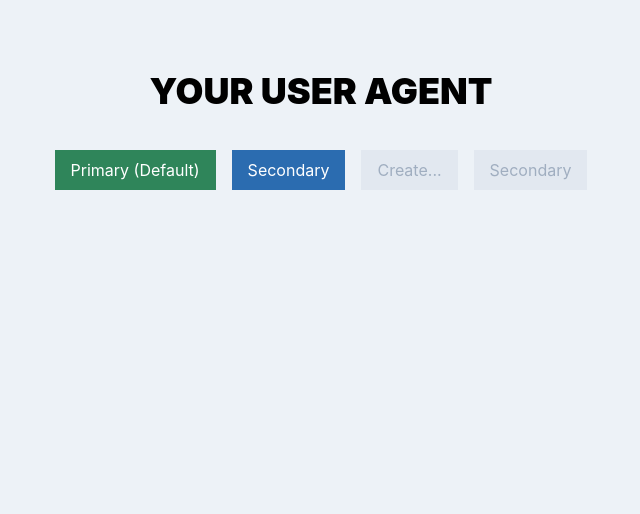
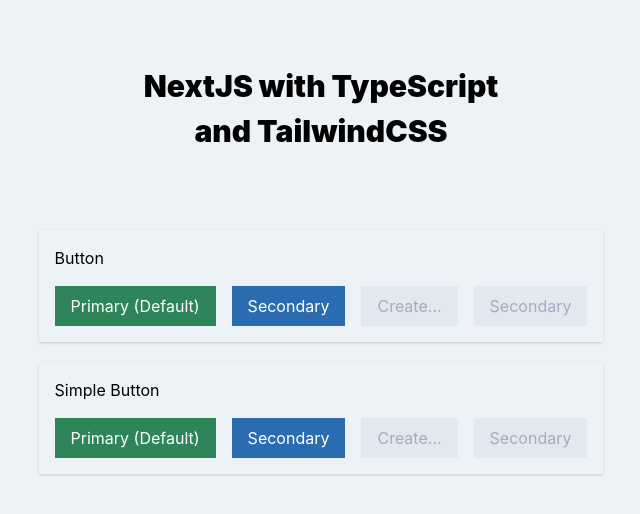
Before and after one commit to lailo/next-with-tailwindcss, a Next.js app: page / in a window 1280 px wide. Shown: the top 514 px of the page, without its empty margins (319-959 px from the left). Built offline with nearby package versions, Linux system fonts and the light colour scheme.

Commit message:
adds simple button to index page

```diff
--- a/pages/index.tsx
+++ b/pages/index.tsx
@@ -1,6 +1,7 @@
 import * as React from 'react'
 import { NextPage } from 'next'
 import Button from '../components/Button'
+import ButtonSimple from '../components/ButtonSimple'
 import '../styles/main.css'
 
 interface Props {
@@ -9,9 +10,17 @@
 
 const Page: NextPage<Props> = ({ userAgent }) => {
   return (
-    <main className="text-center  h-screen bg-gray-200 py-16 px-8">
-      <h1 className="text-4xl uppercase font-black mb-8">Your user agent</h1>
-      <h2 className="m-w-50 mb-4">{userAgent}</h2>
+    <div className="flex flex-col h-screen bg-gray-200 py-16 px-8">
+      <header>
+        <h1 className="text-center text-3xl font-black mb-4">
+          NextJS with TypeScript
+          <br />
+          and TailwindCSS
+        </h1>
+      </header>
+      <main className="flex-grow flex flex-col items-center my-10">
+        <div className="mt-5 p-4 shadow hover:shadow-xl inline-block">
+          <h2 className="m-w-50 mb-4">Button</h2>
           <Button className="mr-4">Primary (Default)</Button>
           <Button className={{ 'mr-4': true }} type="secondary">
             Secondary
@@ -20,7 +29,21 @@
             Create
           </Button>
           <Button disabled>Secondary</Button>
+        </div>
+        <div className="mt-5 p-4 shadow hover:shadow-xl inline-block">
+          <h2 className="m-w-50 mb-4">Simple Button</h2>
+          <ButtonSimple className="mr-4">Primary (Default)</ButtonSimple>
+          <ButtonSimple className={{ 'mr-4': true }} type="secondary">
+            Secondary
+          </ButtonSimple>
+          <ButtonSimple className="mr-4" loading>
+            Create
+          </ButtonSimple>
+          <ButtonSimple disabled>Secondary</ButtonSimple>
+        </div>
       </main>
+      <footer className="text-xs text-center text-gray-600">{userAgent}</footer>
+    </div>
   )
 }
 
```
Lines whose indentation alone changed are shown as unchanged.
